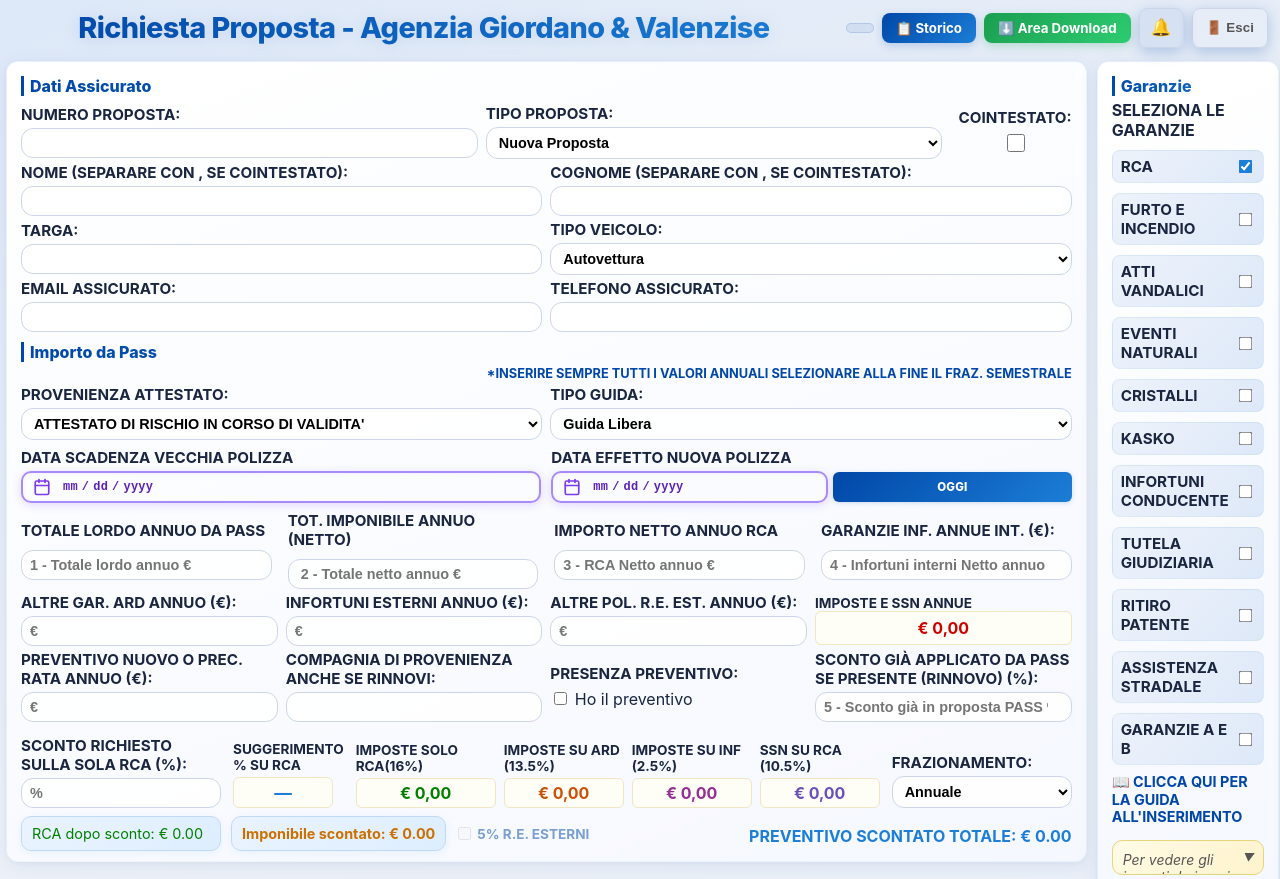
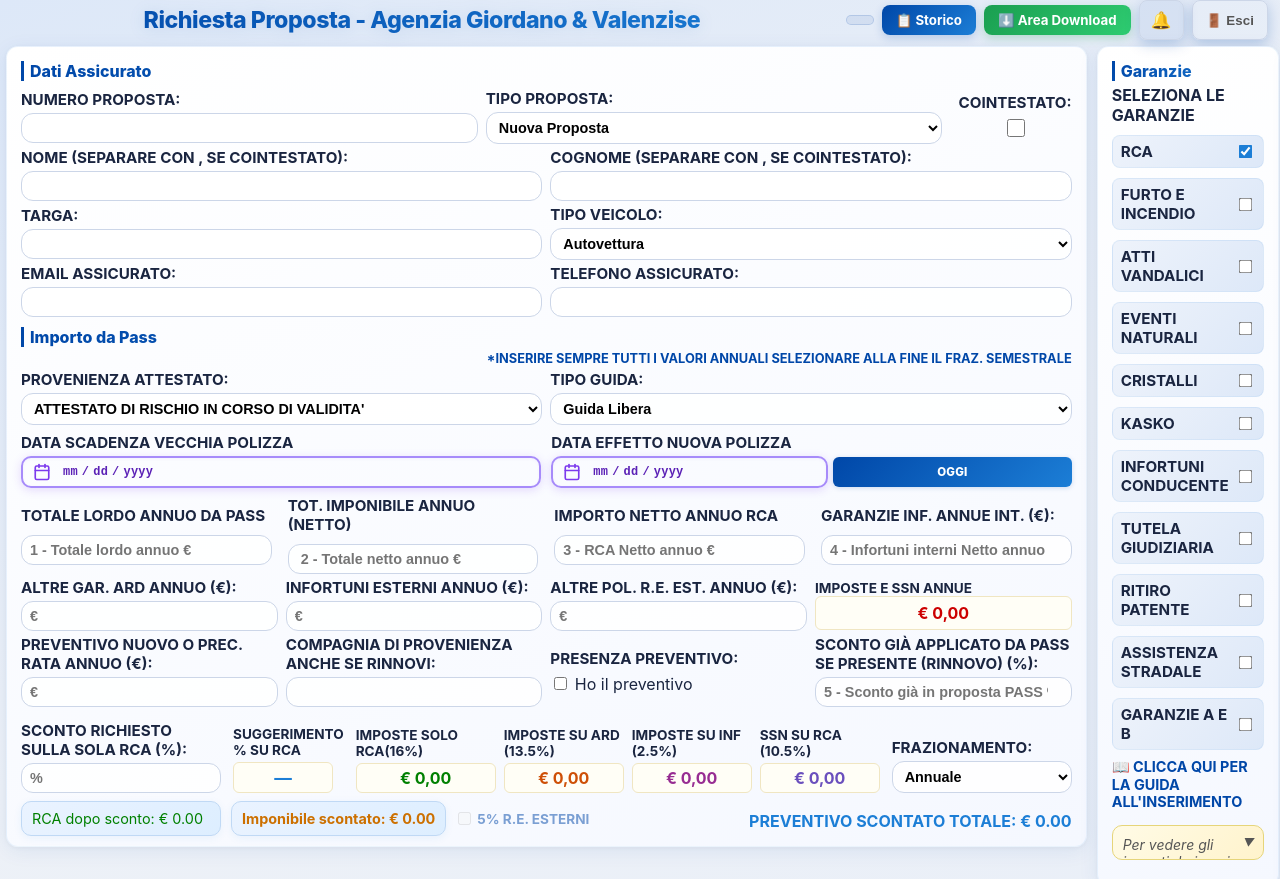
Before and after one commit to calendarioemail1-sudo/modello-richieste, a website: page vercel-project/public/index.html in a window 1280 px wide. Shown: the top 879 px of the page. Drawn offline with Linux system fonts and the light colour scheme.

Commit message:
Update index.html

```diff
--- a/vercel-project/public/index.html
+++ b/vercel-project/public/index.html
@@ -9,21 +9,51 @@
 </head>
 
 <body>
-  <div style="display:flex;justify-content:space-between;align-items:center;width:100%;padding:0 12px;max-width:1400px;gap:10px;flex-wrap:wrap;">
-    <h1 style="flex:1;min-width:200px;">Richiesta Proposta - Agenzia Giordano & Valenzise</h1>
-    <div style="display:flex;gap:8px;align-items:center;flex-wrap:wrap;">
+ <div style="display:flex;justify-content:space-between;align-items:center;width:100%;padding:0 12px;max-width:1400px;gap:14px;flex-wrap:nowrap;">
+
+    <h1 style="margin:0;flex:1 1 auto;min-width:0;white-space:nowrap;overflow:hidden;text-overflow:ellipsis;font-size:1.45rem;">
+      Richiesta Proposta - Agenzia Giordano & Valenzise
+    </h1>
+
+    <div style="display:flex;gap:8px;align-items:center;flex-wrap:nowrap;flex-shrink:0;white-space:nowrap;">
+
       <span id="userBadge" style="background:rgba(0,71,168,0.08);border:1.5px solid rgba(0,71,168,0.15);border-radius:20px;padding:4px 13px;font-size:0.78em;font-weight:700;color:#0047a8;"></span>
-      <a href="/storico" style="text-decoration:none;background:var(--grad-primary);color:#fff;font-weight:700;font-size:0.83em;padding:7px 14px;border-radius:8px;white-space:nowrap;box-shadow:0 3px 10px rgba(0,71,168,0.2);transition:filter .18s;" onmouseover="this.style.filter='brightness(1.15)'" onmouseout="this.style.filter=''">📋 Storico</a>
-      <a href="/download" style="text-decoration:none;background:linear-gradient(135deg,#1a9e50,#2ecc71);color:#fff;font-weight:700;font-size:0.83em;padding:7px 14px;border-radius:8px;white-space:nowrap;box-shadow:0 3px 10px rgba(26,158,80,0.25);transition:filter .18s;" onmouseover="this.style.filter='brightness(1.15)'" onmouseout="this.style.filter=''">⬇️ Area Download</a>
-      <div style="position:relative;display:inline-flex;align-items:center;" id="gv-bell-wrap">
-        <button id="gv-bell-btn" onclick="gvBellToggle()" title="Notifiche e appuntamenti" style="background:rgba(0,71,168,0.07);border:1.5px solid #ccd6e8;border-radius:8px;padding:5px 11px;cursor:pointer;font-size:1.05em;color:#333;position:relative;transition:background .18s;" onmouseover="this.style.background='#e8f0fb'" onmouseout="this.style.background='rgba(0,71,168,0.07)'">🔔<span id="gv-bell-badge" style="display:none;position:absolute;top:-6px;right:-6px;background:#e74c3c;color:#fff;border-radius:50%;min-width:17px;height:17px;font-size:10px;font-weight:800;line-height:17px;text-align:center;padding:0 3px;box-sizing:border-box;pointer-events:none;"></span></button>
+
+      <a href="/storico" style="text-decoration:none;background:var(--grad-primary);color:#fff;font-weight:700;font-size:0.83em;padding:7px 14px;border-radius:8px;white-space:nowrap;box-shadow:0 3px 10px rgba(0,71,168,0.2);transition:filter .18s;flex-shrink:0;" onmouseover="this.style.filter='brightness(1.15)'" onmouseout="this.style.filter=''">
+        📋 Storico
+      </a>
+
+      <a href="/download" style="text-decoration:none;background:linear-gradient(135deg,#1a9e50,#2ecc71);color:#fff;font-weight:700;font-size:0.83em;padding:7px 14px;border-radius:8px;white-space:nowrap;box-shadow:0 3px 10px rgba(26,158,80,0.25);transition:filter .18s;flex-shrink:0;" onmouseover="this.style.filter='brightness(1.15)'" onmouseout="this.style.filter=''">
+        ⬇️ Area Download
+      </a>
+
+      <div style="position:relative;display:inline-flex;align-items:center;flex-shrink:0;" id="gv-bell-wrap">
+
+        <button id="gv-bell-btn" onclick="gvBellToggle()" title="Notifiche e appuntamenti" style="background:rgba(0,71,168,0.07);border:1.5px solid #ccd6e8;border-radius:8px;padding:5px 11px;cursor:pointer;font-size:1.05em;color:#333;position:relative;transition:background .18s;" onmouseover="this.style.background='#e8f0fb'" onmouseout="this.style.background='rgba(0,71,168,0.07)'">
+          🔔
+          <span id="gv-bell-badge" style="display:none;position:absolute;top:-6px;right:-6px;background:#e74c3c;color:#fff;border-radius:50%;min-width:17px;height:17px;font-size:10px;font-weight:800;line-height:17px;text-align:center;padding:0 3px;box-sizing:border-box;pointer-events:none;"></span>
+        </button>
+
         <div id="gv-bell-panel" style="display:none;position:absolute;top:38px;right:0;width:310px;background:#fff;border-radius:14px;box-shadow:0 8px 32px rgba(0,0,0,0.18);z-index:9999;overflow:hidden;border:1px solid #e0e8f0;">
-          <div style="background:linear-gradient(135deg,#0047a8,#1c7ed6);padding:11px 15px;color:#fff;display:flex;align-items:center;justify-content:space-between;"><span style="font-weight:800;font-size:0.92em;">🔔 Notifiche</span><a href="/notifiche" id="gv-bell-admin-lnk" style="display:none;color:#fff;font-size:0.75em;opacity:.85;text-decoration:none;">Gestisci →</a></div>
+          <div style="background:linear-gradient(135deg,#0047a8,#1c7ed6);padding:11px 15px;color:#fff;display:flex;align-items:center;justify-content:space-between;">
+            <span style="font-weight:800;font-size:0.92em;">🔔 Notifiche</span>
+            <a href="/notifiche" id="gv-bell-admin-lnk" style="display:none;color:#fff;font-size:0.75em;opacity:.85;text-decoration:none;">
+              Gestisci →
+            </a>
+          </div>
+
           <div id="gv-bell-list" style="max-height:320px;overflow-y:auto;"></div>
-          <div id="gv-bell-empty" style="display:none;padding:22px;text-align:center;color:#aaa;font-size:0.84em;font-weight:600;">Nessuna notifica</div>
+
+          <div id="gv-bell-empty" style="display:none;padding:22px;text-align:center;color:#aaa;font-size:0.84em;font-weight:600;">
+            Nessuna notifica
+          </div>
         </div>
       </div>
-      <button onclick="gvLogout()" style="background:none;border:1.5px solid #ccd6e8;color:#555;font-weight:700;font-size:0.83em;padding:6px 13px;border-radius:8px;cursor:pointer;transition:background .18s;" onmouseover="this.style.background='#f0f4fa'" onmouseout="this.style.background='none'">🚪 Esci</button>
+
+      <button onclick="gvLogout()" style="background:none;border:1.5px solid #ccd6e8;color:#555;font-weight:700;font-size:0.83em;padding:6px 13px;border-radius:8px;cursor:pointer;transition:background .18s;flex-shrink:0;" onmouseover="this.style.background='#f0f4fa'" onmouseout="this.style.background='none'">
+        🚪 Esci
+      </button>
+
     </div>
   </div>
 
```
